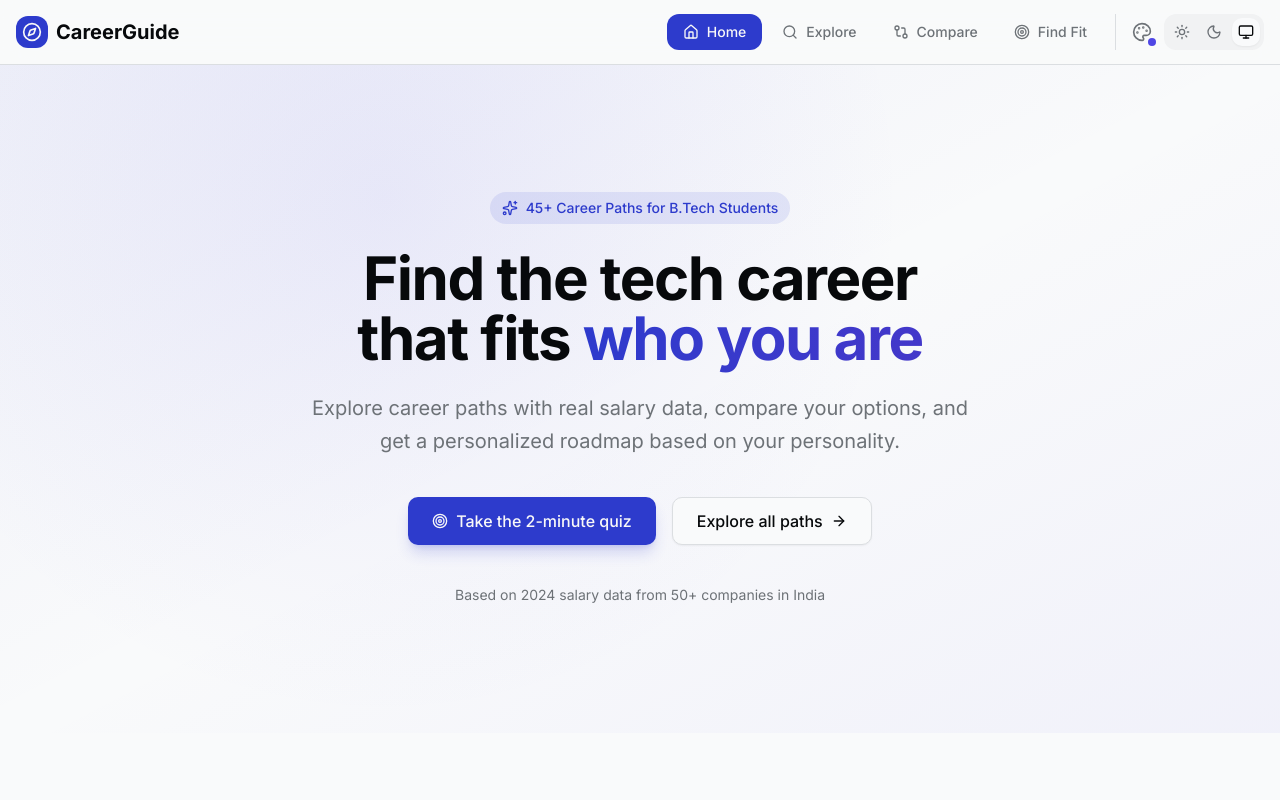
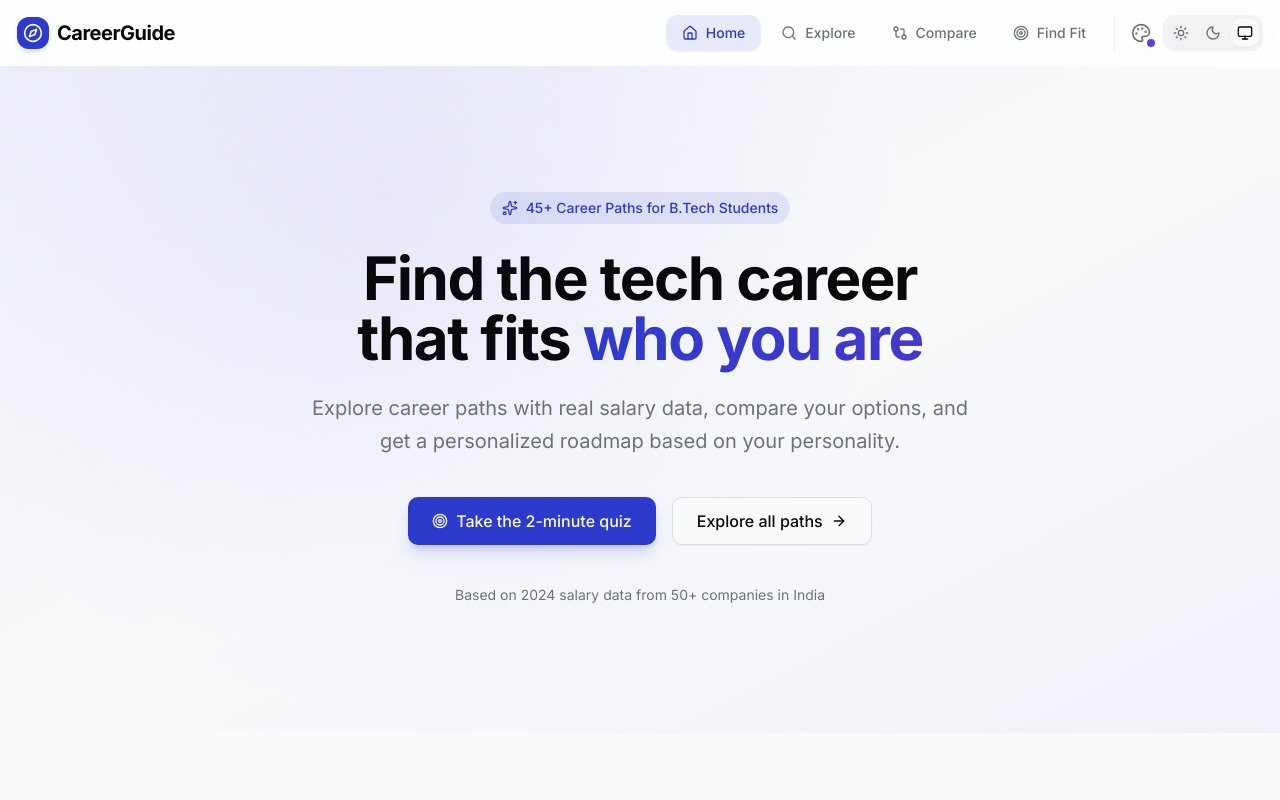
Before and after one commit to mnttnm/btech-cs-career-guide-india, a Next.js app: page / in a window 1280 px wide. Shown: the top 800 px of the page. Built offline with nearby package versions, Linux system fonts and the light colour scheme.

Commit message:
style(nav): enhance navigation with glassmorphism and improved layout

```diff
--- a/src/components/Navigation.tsx
+++ b/src/components/Navigation.tsx
@@ -25,13 +25,13 @@ export function Navigation() {
   return (
     <>
       {/* Desktop Navigation */}
-      <header className="hidden md:flex fixed top-0 left-0 right-0 z-50 bg-background/80 backdrop-blur-lg border-b">
+      <header className="hidden md:flex fixed top-0 left-0 right-0 z-50 glass border-b-0">
         <nav className="container mx-auto px-4 h-16 flex items-center justify-between">
-          <Link href="/" className="flex items-center gap-2">
-            <div className="flex items-center justify-center w-8 h-8 rounded-lg bg-primary">
-              <Compass className="w-5 h-5 text-primary-foreground" />
+          <Link href="/" className="flex items-center gap-2 group">
+            <div className="flex items-center justify-center w-8 h-8 rounded-lg bg-primary text-primary-foreground group-hover:scale-105 transition-transform shadow-md">
+              <Compass className="w-5 h-5" />
             </div>
-            <span className="font-bold text-xl">
+            <span className="font-bold text-xl text-foreground tracking-tight group-hover:text-primary transition-colors">
               CareerGuide
             </span>
           </Link>
@@ -47,31 +47,31 @@ export function Navigation() {
                   key={item.href}
                   href={item.href}
                   className={cn(
-                    'relative px-4 py-2 rounded-lg flex items-center gap-2 text-sm font-medium transition-colors',
+                    'relative px-4 py-2 rounded-lg flex items-center gap-2 text-sm font-medium transition-all duration-200',
                     isActive
-                      ? 'bg-primary text-primary-foreground'
-                      : 'text-muted-foreground hover:text-foreground hover:bg-muted'
+                      ? 'bg-primary/10 text-primary shadow-sm'
+                      : 'text-muted-foreground hover:text-foreground hover:bg-muted/50'
                   )}
                 >
-                  <Icon className="w-4 h-4" />
+                  <Icon className={cn("w-4 h-4", isActive ? "text-primary" : "")} />
                   {item.label}
                   {showBadge && (
                     <span
                       className={cn(
-                        "absolute -top-1 -right-1 text-xs min-w-5 h-5 px-1 rounded-full flex items-center justify-center font-medium",
+                        "absolute -top-1 -right-1 text-[10px] min-w-4 h-4 px-1 rounded-full flex items-center justify-center font-bold shadow-sm animate-fade-up",
                         selectedRoles.length >= 3
                           ? "bg-amber-500 text-white"
                           : "bg-primary text-primary-foreground"
                       )}
-                      title={selectedRoles.length >= 3 ? "Comparison full - remove a role to add another" : `${selectedRoles.length} of 3 roles selected`}
+                      title={selectedRoles.length >= 3 ? "Comparison full" : `${selectedRoles.length} selected`}
                     >
-                      {selectedRoles.length}/3
+                      {selectedRoles.length}
                     </span>
                   )}
                 </Link>
               )
             })}
-            <div className="ml-2 pl-2 border-l flex items-center gap-1">
+            <div className="ml-2 pl-2 border-l border-border/50 flex items-center gap-1">
               <ColorSchemeSelector />
               <ThemeToggle />
             </div>
@@ -80,7 +80,7 @@ export function Navigation() {
       </header>
 
       {/* Mobile Bottom Navigation */}
-      <nav className="md:hidden fixed bottom-0 left-0 right-0 z-50 bg-background/95 backdrop-blur-lg border-t safe-area-bottom">
+      <nav className="md:hidden fixed bottom-0 left-0 right-0 z-50 glass border-t border-border/50 safe-area-bottom pb-safe">
         <div className="flex items-center justify-around h-16">
           {navItems.map((item) => {
             const isActive = pathname === item.href
@@ -96,18 +96,18 @@ export function Navigation() {
                   isActive ? 'text-primary' : 'text-muted-foreground'
                 )}
               >
-                <Icon className="w-5 h-5" />
+                <Icon className={cn("w-5 h-5", isActive && "animate-scale-in")} />
                 <span className="text-xs font-medium">{item.label}</span>
                 {showBadge && (
                   <span
                     className={cn(
-                      "absolute top-0 right-2 text-xs min-w-5 h-5 px-1 rounded-full flex items-center justify-center font-medium",
+                      "absolute top-0 right-3 text-[10px] min-w-4 h-4 px-0.5 rounded-full flex items-center justify-center font-bold shadow-[0_0_8px_rgba(var(--primary),0.5)]",
                       selectedRoles.length >= 3
                         ? "bg-amber-500 text-white"
                         : "bg-primary text-primary-foreground"
                     )}
                   >
-                    {selectedRoles.length}/3
+                    {selectedRoles.length}
                   </span>
                 )}
               </Link>
@@ -117,20 +117,20 @@ export function Navigation() {
       </nav>
 
       {/* Mobile Header */}
-      <header className="md:hidden fixed top-0 left-0 right-0 z-50 bg-background/95 backdrop-blur-lg border-b">
+      <header className="md:hidden fixed top-0 left-0 right-0 z-50 glass border-b border-border/50">
         <div className="flex items-center justify-between px-4 h-14">
           <Link href="/" className="flex items-center gap-2">
-            <div className="flex items-center justify-center w-7 h-7 rounded-lg bg-primary">
-              <Compass className="w-4 h-4 text-primary-foreground" />
+            <div className="flex items-center justify-center w-7 h-7 rounded-lg bg-primary text-primary-foreground">
+              <Compass className="w-4 h-4" />
             </div>
-            <span className="font-bold text-lg">CareerGuide</span>
+            <span className="font-bold text-lg tracking-tight">CareerGuide</span>
           </Link>
           <div className="flex items-center gap-1">
             <ColorSchemeSelector />
             <ThemeToggleCompact />
             <button
               onClick={() => setMobileMenuOpen(!mobileMenuOpen)}
-              className="p-2 rounded-lg hover:bg-muted"
+              className="p-2 rounded-lg hover:bg-muted/50 transition-colors"
               aria-expanded={mobileMenuOpen}
               aria-controls="mobile-menu"
               aria-label={mobileMenuOpen ? "Close menu" : "Open menu"}
@@ -149,15 +149,15 @@ export function Navigation() {
             initial={{ opacity: 0 }}
             animate={{ opacity: 1 }}
             exit={{ opacity: 0 }}
-            className="md:hidden fixed inset-0 z-40 bg-background/95 backdrop-blur-lg pt-14"
+            className="md:hidden fixed inset-0 z-40 bg-background/80 backdrop-blur-xl pt-14"
           >
             <motion.nav
               initial={{ y: 20, opacity: 0 }}
               animate={{ y: 0, opacity: 1 }}
               exit={{ y: 20, opacity: 0 }}
-              className="p-4 space-y-2"
-              aria-label="Mobile navigation"
+              className="p-4 space-y-2Container"
             >
+              <div className="space-y-2">
                 {navItems.map((item) => {
                   const Icon = item.icon
                   return (
@@ -165,13 +165,14 @@ export function Navigation() {
                       key={item.href}
                       href={item.href}
                       onClick={() => setMobileMenuOpen(false)}
-                    className="flex items-center gap-3 p-4 rounded-xl bg-muted/50 hover:bg-muted"
+                      className="flex items-center gap-3 p-4 rounded-xl bg-muted/30 hover:bg-muted/50 transition-colors border border-transparent hover:border-border/50"
                     >
-                    <Icon className="w-5 h-5" aria-hidden="true" />
-                    <span className="font-medium">{item.label}</span>
+                      <Icon className="w-5 h-5 text-primary" aria-hidden="true" />
+                      <span className="font-medium text-lg">{item.label}</span>
                     </Link>
                   )
                 })}
+              </div>
             </motion.nav>
           </motion.div>
         )}
```
Lines whose indentation alone changed are shown as unchanged.
